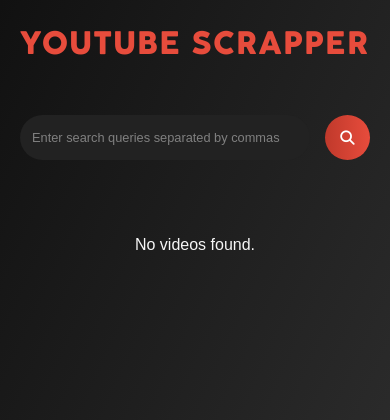
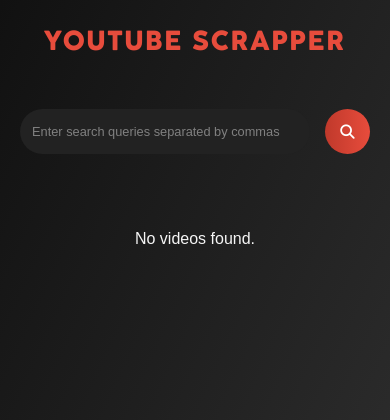
Before and after one commit to rishebss/ytscrapper, a Django app: page / in a window 390 px wide. Shown: the top 420 px of the page. Run offline with Django 5.2, Linux system fonts and the light colour scheme; some libraries are stand-ins or nearby versions.

Commit message:
first commit

```diff
--- a/templates/index.html
+++ b/templates/index.html
@@ -30,6 +30,7 @@ h1 {
     font-weight: 500;
     font-family: myfont;
     letter-spacing: 2px;
+
 }
 
 /* Style for the search form */
@@ -162,7 +163,7 @@ form button:hover {
 
 @media (max-width: 600px) {
     h1 {
-        font-size: 2em;
+        font-size: 1.7em;
     }
 
     .video-item h2 {
```
